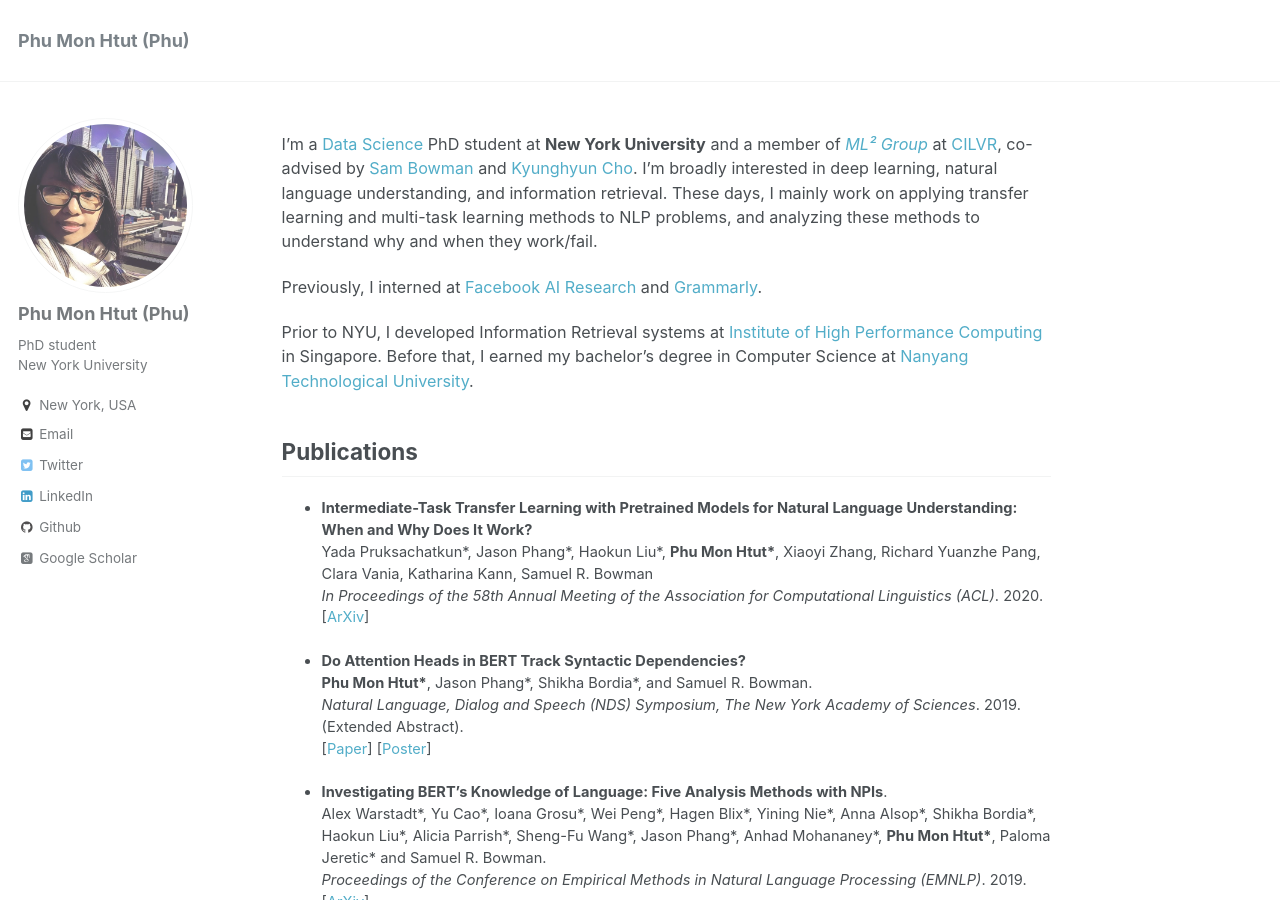
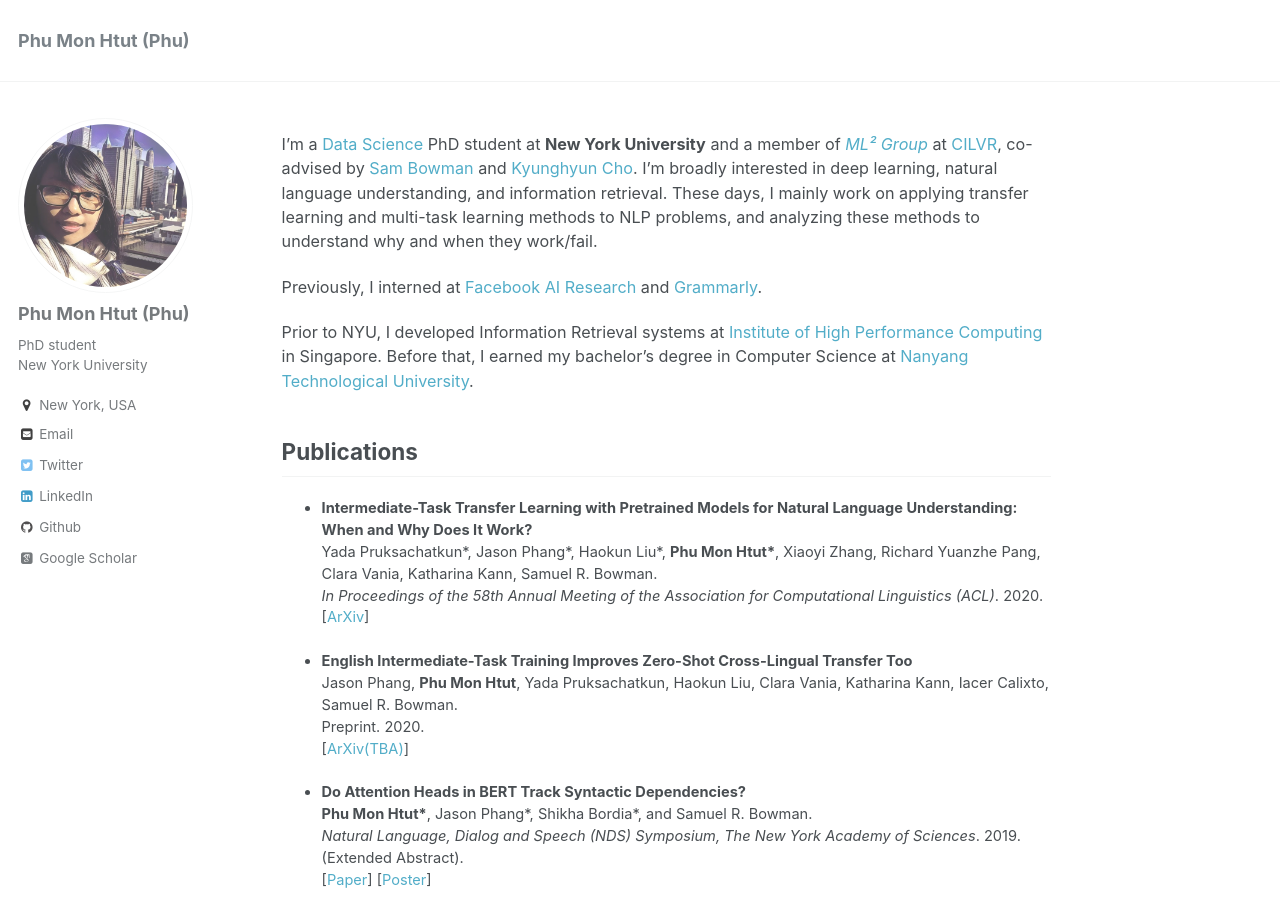
Before and after one commit to phu-pmh/phu-pmh.github.io, a Jekyll site: the page built from _pages/about.md, in a window 1280 px wide and 900 px high. Built offline with Jekyll 4.4.1, drawn with Linux system fonts in a browser that asks for light colours; some web fonts are replaced.

Commit message:
Update about.md

```diff
--- a/_pages/about.md
+++ b/_pages/about.md
@@ -19,9 +19,14 @@ Prior to NYU, I developed Information Retrieval systems at [Institute of High Pe
 Publications
 ------
 * **Intermediate-Task Transfer Learning with Pretrained Models for Natural Language Understanding: When and Why Does It Work?**
-  Yada Pruksachatkun\*, Jason Phang\*, Haokun Liu\*, __Phu Mon Htut\*__, Xiaoyi Zhang, Richard Yuanzhe Pang, Clara Vania, Katharina Kann, Samuel R. Bowman
+  Yada Pruksachatkun\*, Jason Phang\*, Haokun Liu\*, __Phu Mon Htut\*__, Xiaoyi Zhang, Richard Yuanzhe Pang, Clara Vania, Katharina Kann, Samuel R. Bowman.
   *In Proceedings of the 58th Annual Meeting of the Association for Computational Linguistics (ACL)*. 2020.
   [[ArXiv](https://arxiv.org/abs/2005.00628)]
+
+* **English Intermediate-Task Training Improves Zero-Shot Cross-Lingual Transfer Too**
+Jason Phang, __Phu Mon Htut__, Yada Pruksachatkun, Haokun Liu, Clara Vania, Katharina Kann, Iacer Calixto, Samuel R. Bowman.
+Preprint. 2020.
+  [[ArXiv(TBA)]()]
 
 * **Do Attention Heads in BERT Track Syntactic Dependencies?**
    __Phu Mon Htut\*__, Jason Phang\*, Shikha Bordia\*, and Samuel R. Bowman.
```
